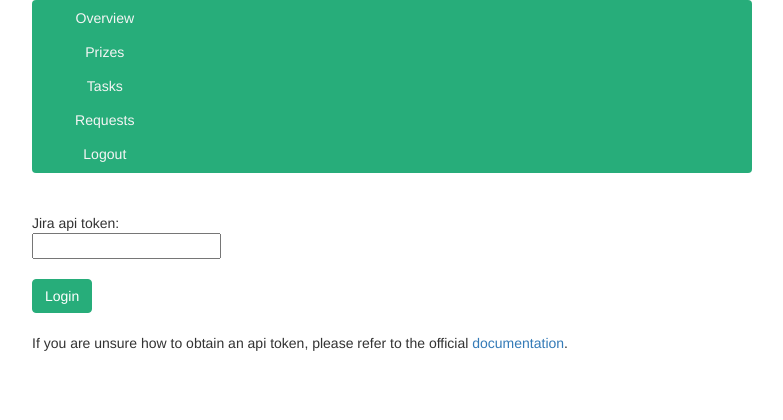
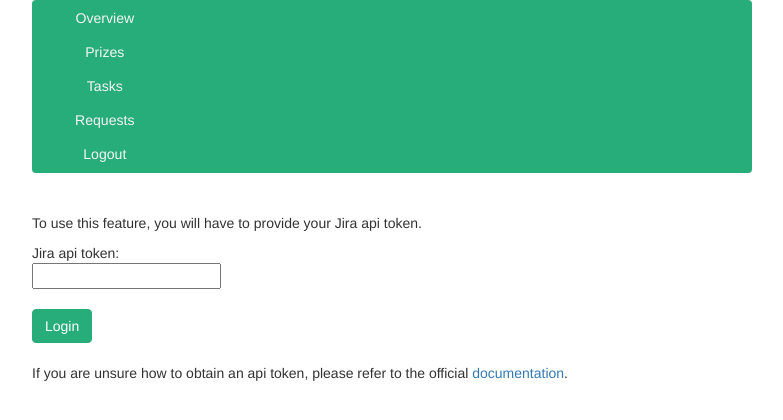
Before and after one commit to skvaryk/pyt_semestral_project, a Flask app: template templates/pages/jira_register.html in a window 1280 px wide. Shown: the top 420 px of the page, without its empty margins (248-1031 px from the left). Run offline with Flask 2, Linux system fonts and the light colour scheme; the template is opened without the code that fills it, so the values that code supplies are empty; parts of the project's set-up code (start-up, migrations or seed data) failed here and were passed over; some libraries are stand-ins or nearby versions.

Commit message:
added informational text

```diff
--- a/templates/pages/jira_register.html
+++ b/templates/pages/jira_register.html
@@ -2,6 +2,8 @@
 {% block page_content %}
 
 <div class="col-lg-12 col-centered">
+
+    <p>To use this feature, you will have to provide your Jira api token.</p>
 
     <form action="/jira/register/" method="post">
         Jira api token:<br>
--- a/templates/pages/toggl_register.html
+++ b/templates/pages/toggl_register.html
@@ -2,6 +2,8 @@
 {% block page_content %}
 
 <div class="col-lg-12 col-centered">
+
+    <p>To use this feature, you will have to provide your Toggl api token.</p>
 
     <form action="/toggl/register/" method="post">
         Toggl api token:<br>
```
